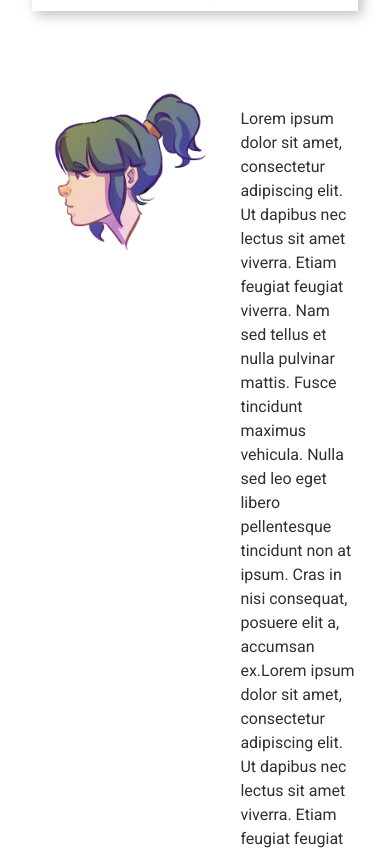
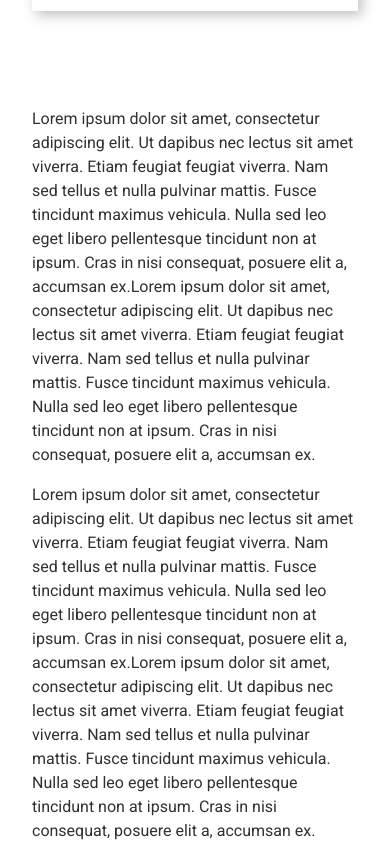
Before and after one commit to RitwikSri/Mini-Project, a plain HTML site: page Page/Portfolio_index.html in a window 390 px wide. Shown: the part 568-1416 px from the top of the page. Drawn offline with nearby package versions, Linux system fonts and the light colour scheme.

Commit message:
Made Individual portfolio page more responsive

```diff
--- a/Page/CSS/styles.css
+++ b/Page/CSS/styles.css
@@ -499,3 +499,27 @@ header{
 	margin-left: auto;
 	margin-right: auto;
 }
+
+@media(max-width: 600px)
+{
+	.portfolio-item-individual{
+		padding: 0 2em 2em;
+		max-width: 1300px;
+		display: grid;
+		grid-template-columns: 3fr 2fr;
+		grid-gap: 2em;
+		margin: 0 auto;
+	}
+
+	.project-description{
+		max-width: 600px;
+		margin-left: auto;
+		margin-right: auto;
+		grid-column: 1/-1;
+	}
+
+	.portfolioImage{
+
+		display: none;
+	}
+}
--- a/Page/Portfolio_index.html
+++ b/Page/Portfolio_index.html
@@ -49,10 +49,10 @@
 			<img src = "img/portfolio-01.png" alt = "A picture of the project" class = "intro_img">          <!--Creator photograph-->
 		</section>
 
-
+		<!-----------------------------------------PORTFOLIO------------------------------------------------------------------------------------>
 		<div class = "portfolio-item-individual">
-			<img src="img/portfolio-01.png" alt = "">
-			<div>
+			<img src="img/portfolio-01.png" alt = "" class = "portfolioImage">
+			<div class = "project-description">
 				<p>Lorem ipsum dolor sit amet, consectetur adipiscing elit. Ut dapibus nec lectus sit amet viverra. Etiam feugiat feugiat viverra. Nam sed tellus et nulla pulvinar mattis. Fusce tincidunt maximus vehicula. Nulla sed leo eget libero pellentesque tincidunt non at ipsum. Cras in nisi consequat, posuere elit a, accumsan ex.Lorem ipsum dolor sit amet, consectetur adipiscing elit. Ut dapibus nec lectus sit amet viverra. Etiam feugiat feugiat viverra. Nam sed tellus et nulla pulvinar mattis. Fusce tincidunt maximus vehicula. Nulla sed leo eget libero pellentesque tincidunt non at ipsum. Cras in nisi consequat, posuere elit a, accumsan ex.</p>
 				<p>Lorem ipsum dolor sit amet, consectetur adipiscing elit. Ut dapibus nec lectus sit amet viverra. Etiam feugiat feugiat viverra. Nam sed tellus et nulla pulvinar mattis. Fusce tincidunt maximus vehicula. Nulla sed leo eget libero pellentesque tincidunt non at ipsum. Cras in nisi consequat, posuere elit a, accumsan ex.Lorem ipsum dolor sit amet, consectetur adipiscing elit. Ut dapibus nec lectus sit amet viverra. Etiam feugiat feugiat viverra. Nam sed tellus et nulla pulvinar mattis. Fusce tincidunt maximus vehicula. Nulla sed leo eget libero pellentesque tincidunt non at ipsum. Cras in nisi consequat, posuere elit a, accumsan ex.</p>
 			</div>
```
